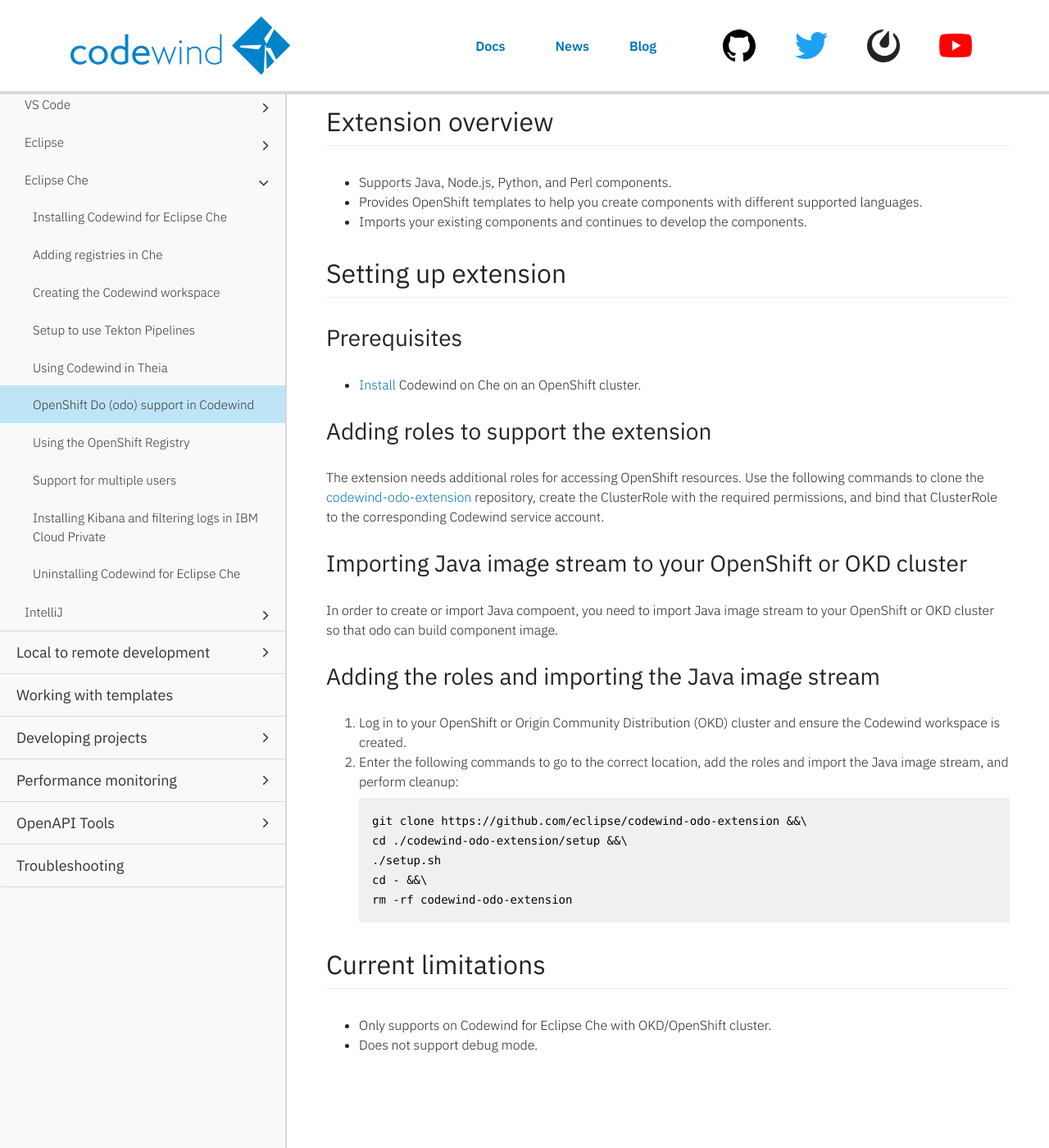
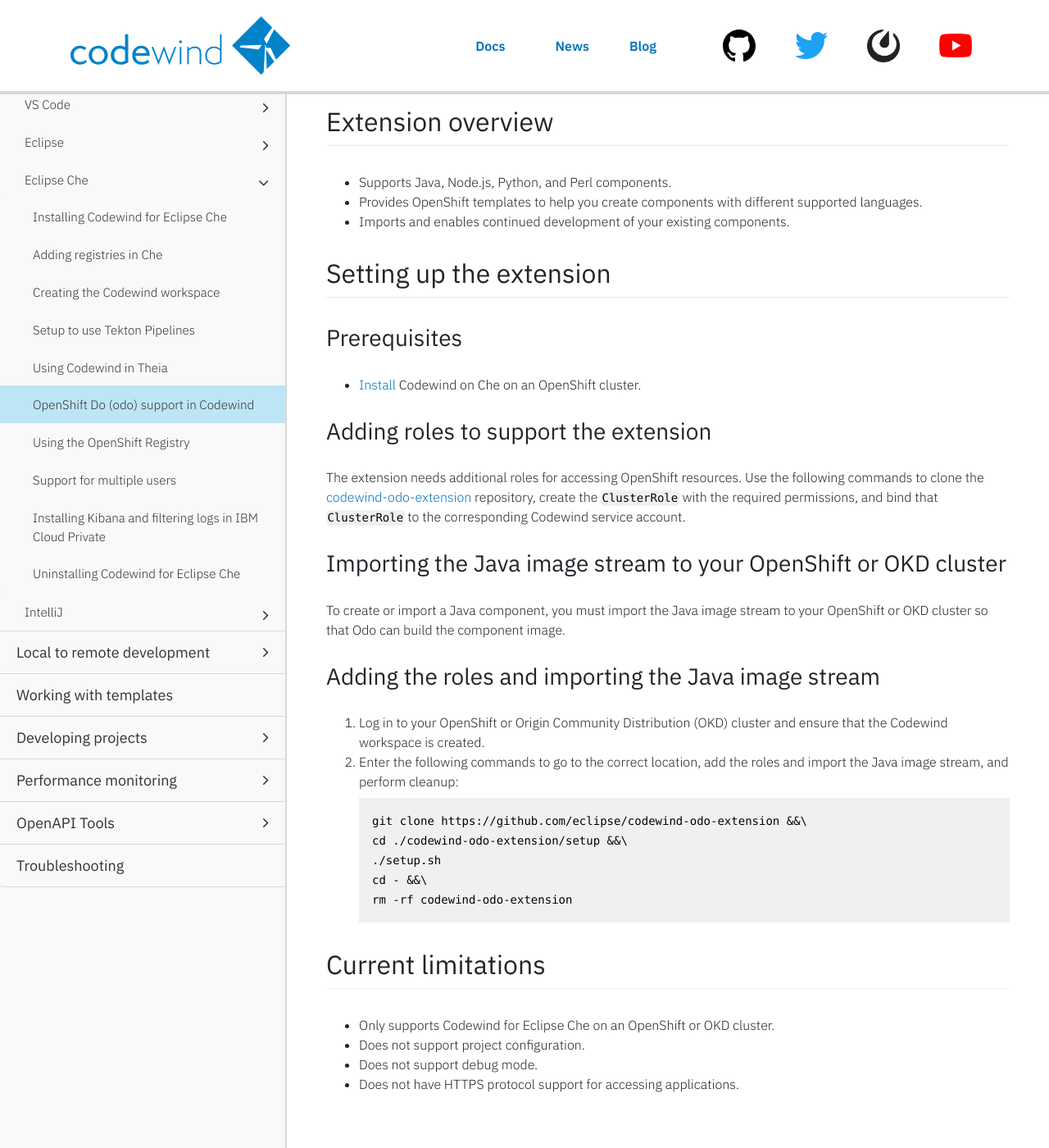
Before and after one commit to eclipse-archived/codewind-docs, a Jekyll site: the page built from docs/_documentations/mdt-che-odo-support.md, in a window 1280 px wide and 1400 px high, scrolled down 343 px. Shown: the whole window at 82% size. Built offline with Jekyll 4.4.1, drawn with Linux system fonts in a browser that asks for light colours; nearby versions of some CDN libraries; comment, search, counter and statistics services are not loaded; some of the changed text lies outside the part shown.

Commit message:
Edits
Signed-off-by: micgibso <MICGIBSO@uk.ibm.com>

````diff
--- a/docs/_documentations/mdt-che-odo-support.md
+++ b/docs/_documentations/mdt-che-odo-support.md
@@ -12,7 +12,7 @@ parent: mdt-che-installinfo
 
 # OpenShift Do (odo) support in Codewind
 
-The extension to Codewind provides support for [OpenShift Do (odo)](https://github.com/openshift/odo). You can use the extension to efficiently write, build, and deploy components on an OpenShift or OKD cluster.
+The Codewind Odo extension provides support for [OpenShift Do (odo)](https://github.com/openshift/odo). You can use the extension to efficiently write, build, and deploy components on an OpenShift or OKD cluster.
 
 1. [Extension overview](#overview)
 2. [Setting up extension](#setting-up-extension)
@@ -22,9 +22,9 @@ The extension to Codewind provides support for [OpenShift Do (odo)](https://gith
 
 - Supports Java, Node.js, Python, and Perl components.
 - Provides OpenShift templates to help you create components with different supported languages.
-- Imports your existing components and continues to develop the components.
+- Imports and enables continued development of your existing components.
 
-## Setting up extension
+## Setting up the extension
 
 ### Prerequisites
 
@@ -32,15 +32,15 @@ The extension to Codewind provides support for [OpenShift Do (odo)](https://gith
 
 ### Adding roles to support the extension
 
-The extension needs additional roles for accessing OpenShift resources. Use the following commands to clone the [codewind-odo-extension](https://github.com/eclipse/codewind-odo-extension) repository, create the ClusterRole with the required permissions, and bind that ClusterRole to the corresponding Codewind service account.
+The extension needs additional roles for accessing OpenShift resources. Use the following commands to clone the [codewind-odo-extension](https://github.com/eclipse/codewind-odo-extension) repository, create the `ClusterRole` with the required permissions, and bind that `ClusterRole` to the corresponding Codewind service account.
 
-### Importing Java image stream to your OpenShift or OKD cluster
+### Importing the Java image stream to your OpenShift or OKD cluster
 
-In order to create or import Java compoent, you need to import Java image stream to your OpenShift or OKD cluster so that odo can build component image.
+To create or import a Java component, you must import the Java image stream to your OpenShift or OKD cluster so that Odo can build the component image.
 
 ### Adding the roles and importing the Java image stream
 
-1. Log in to your OpenShift or Origin Community Distribution (OKD) cluster and ensure the Codewind workspace is created.
+1. Log in to your OpenShift or Origin Community Distribution (OKD) cluster and ensure that the Codewind workspace is created.
 2. Enter the following commands to go to the correct location, add the roles and import the Java image stream, and perform cleanup:
 ```
 git clone https://github.com/eclipse/codewind-odo-extension &&\
@@ -52,5 +52,7 @@ git clone https://github.com/eclipse/codewind-odo-extension &&\
 
 ## Current limitations
 
-- Only supports on Codewind for Eclipse Che with OKD/OpenShift cluster.
+- Only supports Codewind for Eclipse Che on an OpenShift or OKD cluster.
+- Does not support project configuration.
 - Does not support debug mode.
+- Does not have HTTPS protocol support for accessing applications.
````
